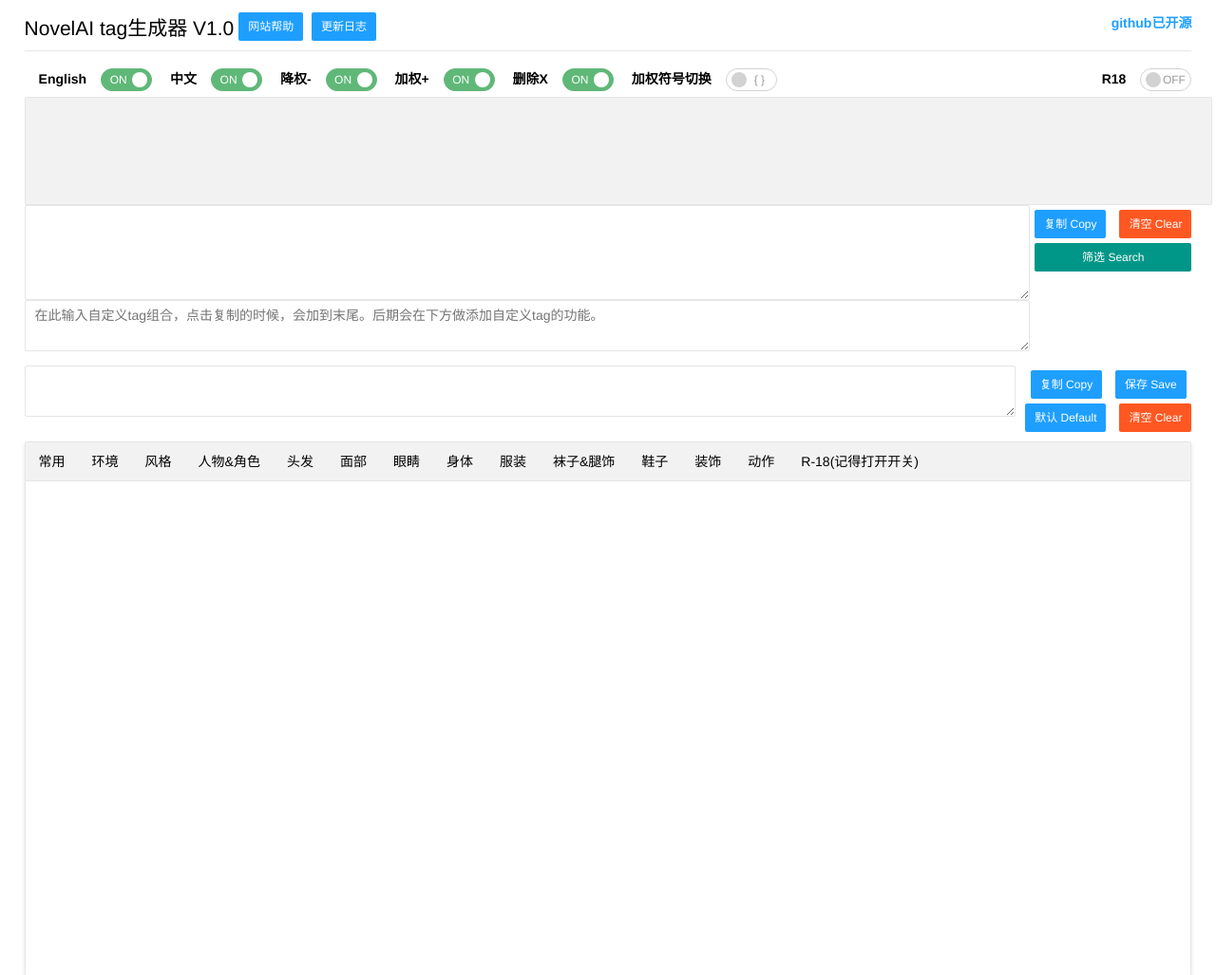
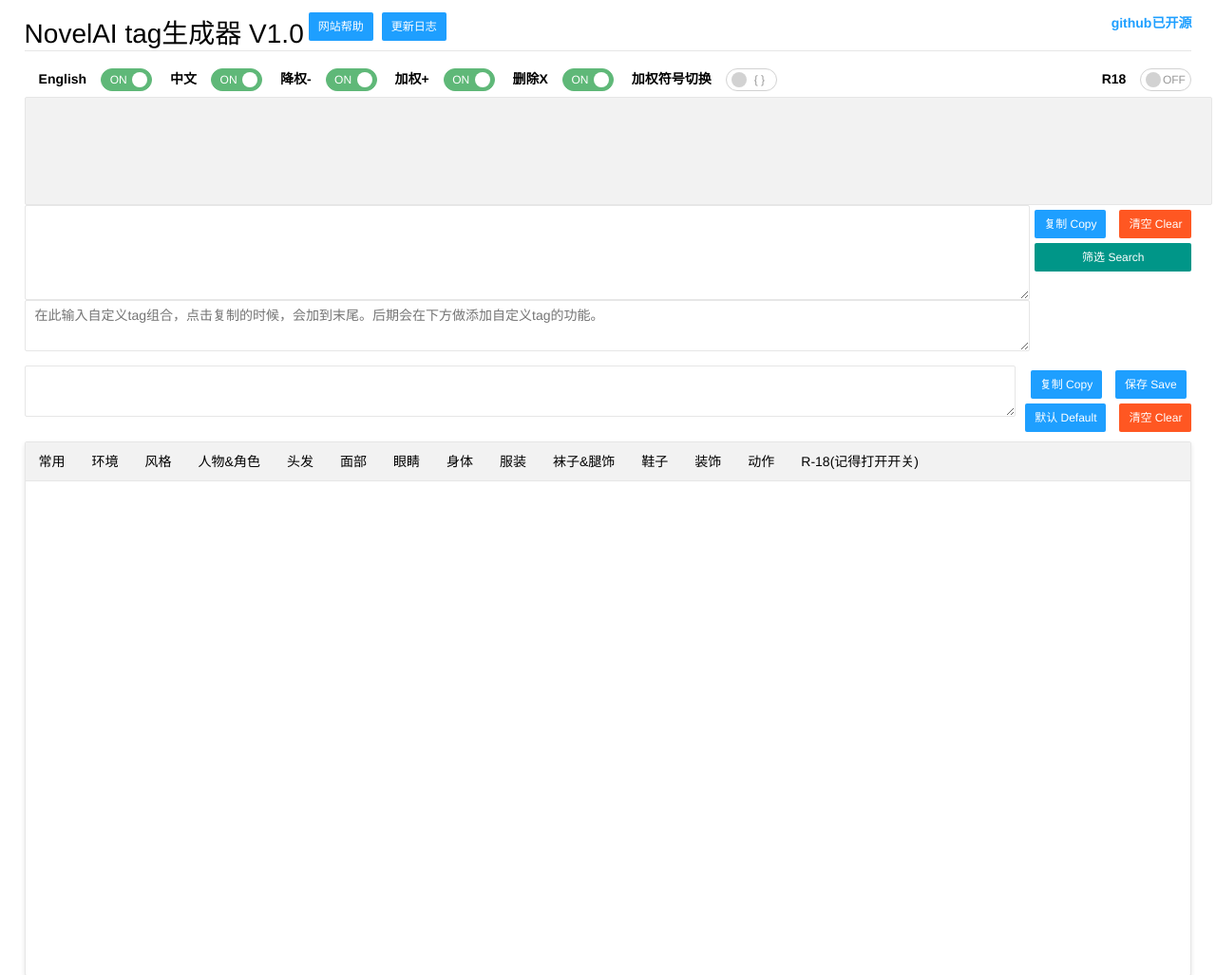
Before and after one commit to CatNiangFeitu/NovelAI-Tag, a plain HTML site: page index.html in a window 1280 px wide. Shown: the top 1027 px of the page at 95% size. Drawn offline with Linux system fonts and the light colour scheme; a script that the page names is missing.

Commit message:
标题h2属性转换到h1

```diff
--- a/index.html
+++ b/index.html
@@ -62,7 +62,7 @@
 	</head>
 	<body style="">
 		<div style="width:96%;margin-left:2%;margin-top:1vw;">
-			<h2 style="float: left;">NovelAI tag生成器 V1.0</h2>
+			<h1 style="float: left;">NovelAI tag生成器 V1.0</h1>
 			<button class="layui-btn layui-btn-normal layui-btn-sm" style="margin-left: 5px;" onclick="showhint()">网站帮助</button>
 			<button class="layui-btn layui-btn-normal layui-btn-sm" style="margin-left: 5px;" onclick="showds()">更新日志</button>
 			<a target="_blank" href="https://github.com/CatNiangFeitu/NovelAI-Tag" style="float: right;">github已开源</a>
```
